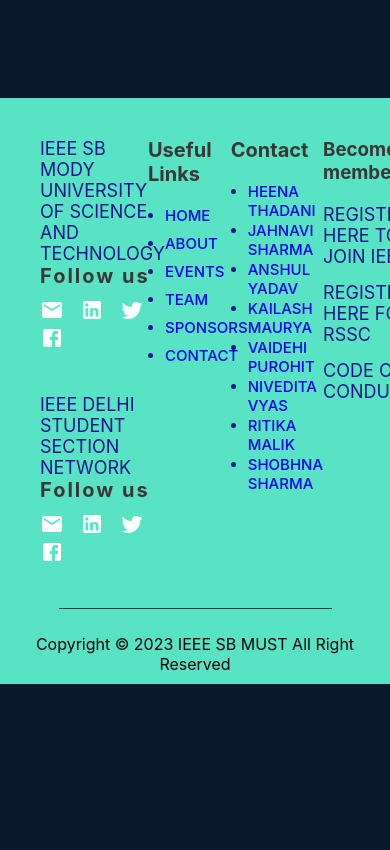
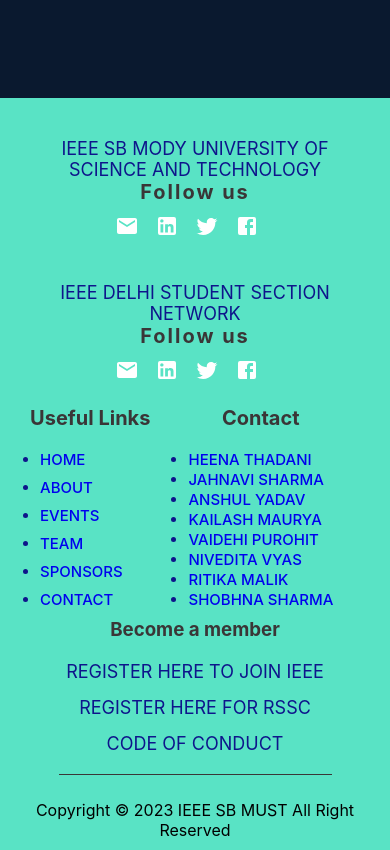
Before and after one commit to ritika728/IEEE-Website, a React (Create React App) app: page / in a window 390 px wide. Shown: the part 5033-5883 px from the top of the page. Before the commit the page ends 5717 px from the top, so only its background shows below. Built offline with nearby package versions, Linux system fonts and the light colour scheme; a web font is replaced by a local one.

Commit message:
added media queries for footer

```diff
--- a/src/components/contact/contact.css
+++ b/src/components/contact/contact.css
@@ -89,3 +89,34 @@
   text-align: center;
   padding-bottom: 10px;
 }
+.contactandlinks{
+  display: none;
+}
+@media screen and (min-width:300px) and (max-width:500px) {
+  .footer{
+    display: block;
+    padding: 40px;
+    padding-bottom: 0;
+    text-align: center;
+  }
+  .footer-widget-heading2,.footer-widget-heading{
+    display: none;
+  }
+  .contactandlinks .footer-widget-heading2,.contactandlinks .footer-widget-heading{
+    display: block;
+    text-align: left;
+  }
+  .contactandlinks .footer-widget-heading2{
+    width:55%;
+  }
+  .contactandlinks .footer-widget-heading{
+    width: 40%;
+    margin-right: 10%;
+  }
+  #usefullinks,#contactlinks{
+    text-align: center;
+  }
+  .contactandlinks{
+    display: flex;
+  }
+}
--- a/src/components/contact/contact.jsx
+++ b/src/components/contact/contact.jsx
@@ -65,6 +65,34 @@
                 <li><a style={{textDecoration:"none"}} href="#">Shobhna Sharma</a></li>
             </ul>
             </div>
+            <div className='contactandlinks'>
+            <div class="footer-widget-heading">
+            <h3 id='usefullinks'>Useful Links</h3>
+
+            <ul>
+                <li><a style={{textDecoration:"none"}} href="#">HOME</a></li>
+                <li><a style={{textDecoration:"none"}} href="#">ABOUT</a></li>
+                <li><a style={{textDecoration:"none"}} href="#">EVENTS</a></li>
+                <li><a style={{textDecoration:"none"}} href='#'>TEAM</a></li>
+                <li><a style={{textDecoration:"none"}} href='#'>SPONSORS</a></li>
+                <li><a style={{textDecoration:"none"}} href="#">CONTACT</a></li>
+            </ul>
+            </div>
+            <div class="footer-widget-heading2">
+            <h3 id='contactlinks'>Contact</h3>
+
+            <ul>
+                <li><a style={{textDecoration:"none"}} href="#">Heena Thadani</a></li>
+                <li><a style={{textDecoration:"none"}} href="#">Jahnavi Sharma</a></li>
+                <li><a style={{textDecoration:"none"}} href="#">Anshul Yadav</a></li>
+                <li><a style={{textDecoration:"none"}} href='#'>Kailash Maurya</a></li>
+                <li><a style={{textDecoration:"none"}} href='#'>Vaidehi Purohit</a></li>
+                <li><a style={{textDecoration:"none"}} href="#">Nivedita Vyas</a></li>
+                <li><a style={{textDecoration:"none"}} href="#">Ritika Malik</a></li>
+                <li><a style={{textDecoration:"none"}} href="#">Shobhna Sharma</a></li>
+            </ul>
+            </div>
+            </div>
             <div className="footer-widget">
                             <div class="footer-widget-heading3">
                                 <h3>Become a member</h3>
```
